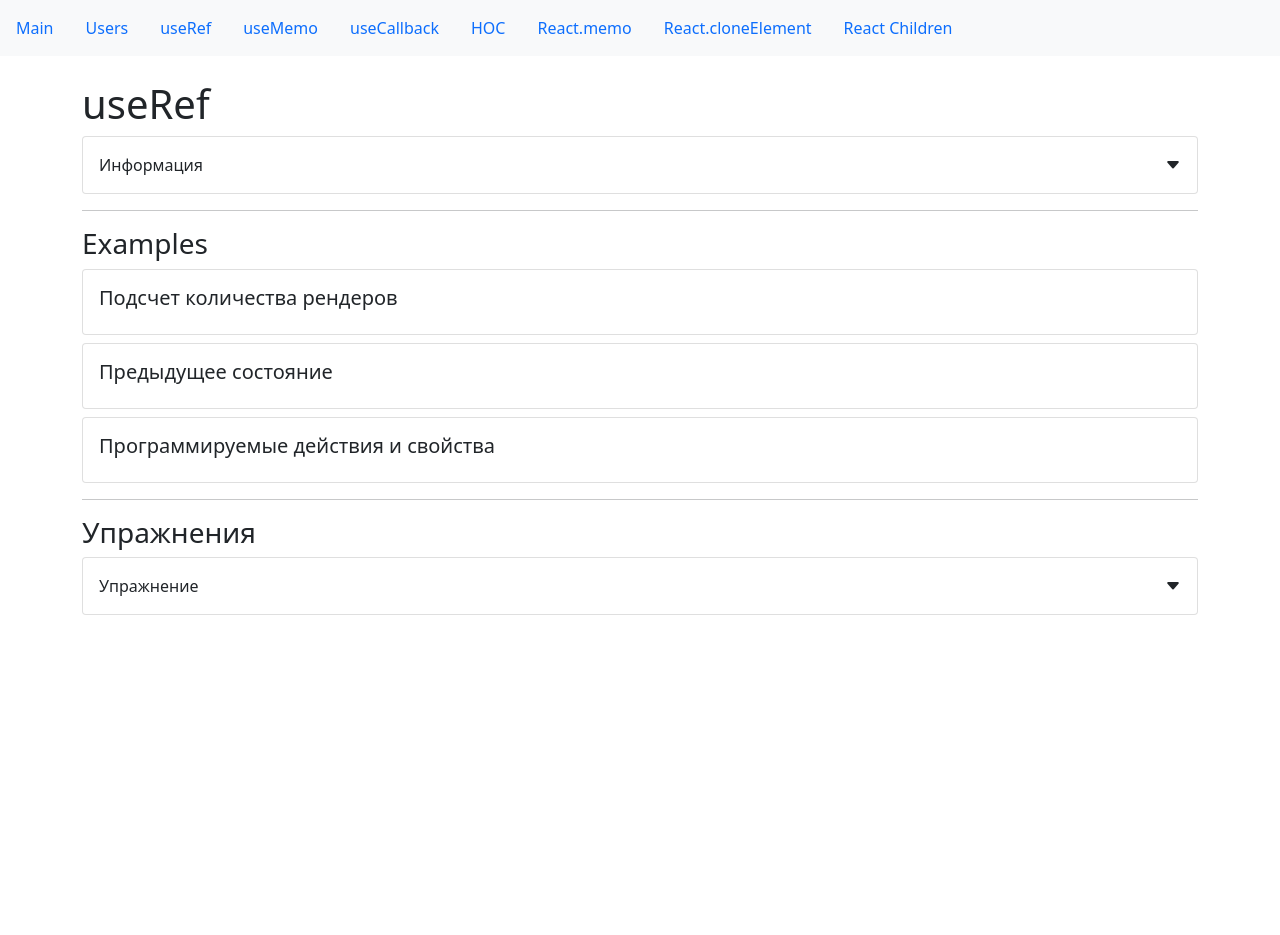
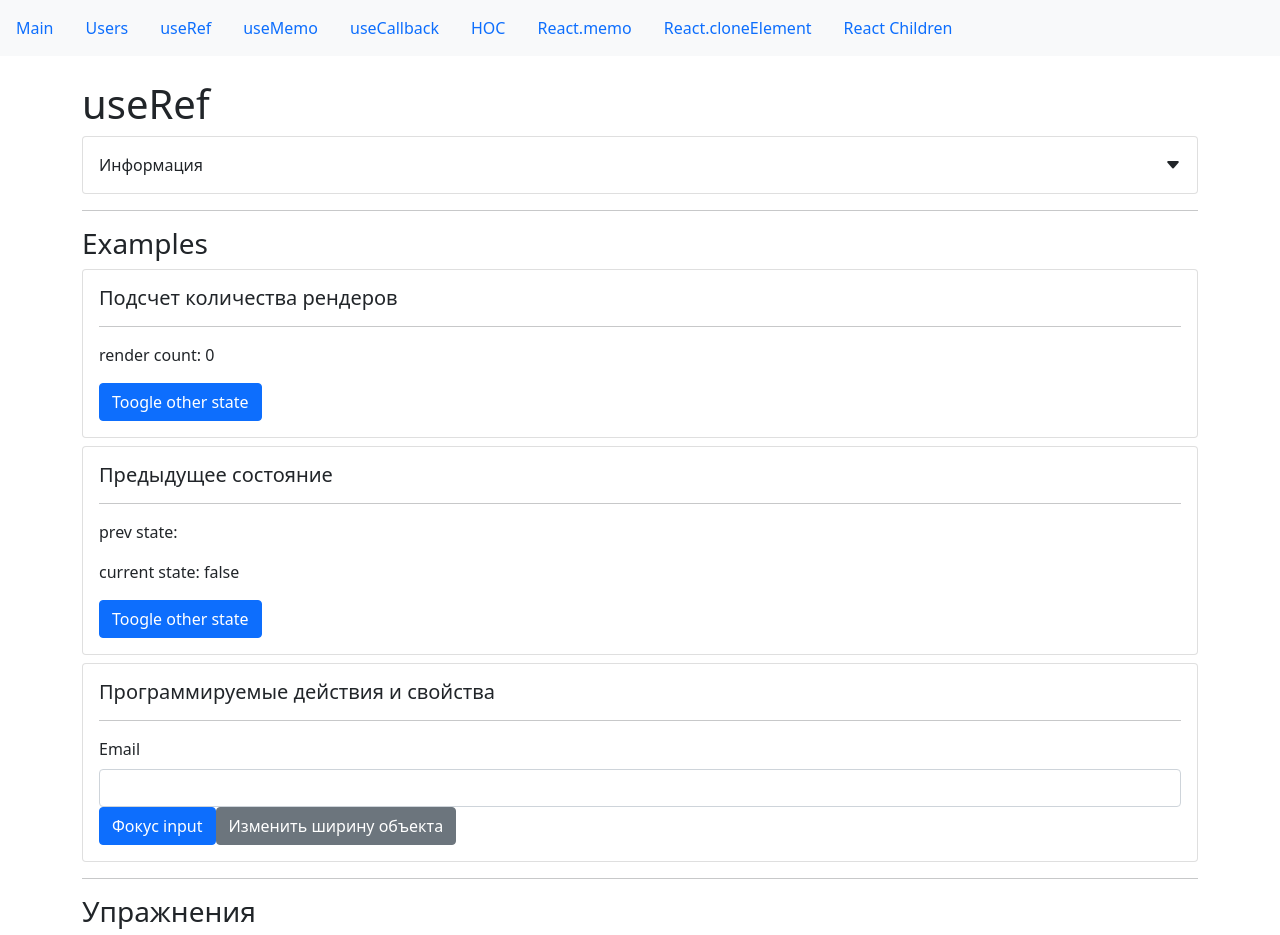
Before and after one commit to Oleg86rus/react-hooks, a React (Create React App) app: page /useRef in a window 1280 px wide. Shown: the top 935 px of the page. Before the commit the page ends 800 px from the top, so only its background shows below. Built offline with nearby package versions, Linux system fonts and the light colour scheme.

Commit message:
useRef, useMemo

```diff
--- a/src/app/components/examples/useMemo/complexCalculate.jsx
+++ b/src/app/components/examples/useMemo/complexCalculate.jsx
@@ -1,15 +1,36 @@
-import React from "react";
+import React, { useEffect, useMemo, useState } from "react";
 import CardWrapper from "../../common/Card";
 import SmallTitle from "../../common/typografy/smallTitle";
+function factorial(n) {
+  return n ? n * factorial(n - 1) : 1;
+}
+function runFactorial(n) {
+  console.log("run factorial");
+  return factorial(n);
+}
 
 const ComplexCalculateExample = () => {
+  const [value, setValue] = useState(100);
+  const [otherState, setOtherState] = useState(false);
+  const buttonColor = otherState ? "primary" : "secondary";
+  useEffect(() => {
+    console.log("render button Color");
+  }, [buttonColor]);
+  useMemo(() => runFactorial(value), [value]);
+  const fact = useMemo(() => runFactorial(value), [value]);
     return (
         <>
             <CardWrapper>
                 <SmallTitle>Кэширование сложных вычислений</SmallTitle>
+              <p>Value: {value}</p>
+              <p>Result fact: {fact}</p>
+              <button className="btn btn-primary ms-2" onClick={() => setValue(prevState => prevState + 10)}>Increment</button>
+              <button className="btn btn-primary ms-2" onClick={() => setValue(prevState => prevState - 10)}>Decrement</button>
             </CardWrapper>
             <CardWrapper>
                 <SmallTitle>Зависимость от сторонних setState</SmallTitle>
+              <button className={"btn ms-2 btn-" + buttonColor} onClick={() => setOtherState(prevState => !prevState)}>Change color</button>
+
             </CardWrapper>
         </>
     );
--- a/src/app/components/examples/useRef/prevState.jsx
+++ b/src/app/components/examples/useRef/prevState.jsx
@@ -1,12 +1,26 @@
-import React from "react";
+import React, { useEffect, useRef, useState } from "react";
 import CardWrapper from "../../common/Card";
 import SmallTitle from "../../common/typografy/smallTitle";
+import Divider from "../../common/divider";
 const PrevStateExample = () => {
-    return (
-        <CardWrapper>
-            <SmallTitle>Предыдущее состояние</SmallTitle>
-        </CardWrapper>
-    );
+  const prevState = useRef("");
+  const [otherState, setOtherState] = useState("false");
+  const toggleOtherState = () => {
+    setOtherState(prevState => prevState === "false" ? "true" : "false");
+  };
+  useEffect(() => {
+    prevState.current = otherState;
+  }, [otherState]);
+  return (
+    <CardWrapper>
+      <SmallTitle>Предыдущее состояние</SmallTitle>
+      <Divider/>
+      <p>prev state: {prevState.current}</p>
+      <p>current state: {otherState}</p>
+
+      <button className='btn btn-primary' onClick={toggleOtherState}>Toogle other state</button>
+    </CardWrapper>
+  );
 };
 
 export default PrevStateExample;
--- a/src/app/components/examples/useRef/programmableActions.jsx
+++ b/src/app/components/examples/useRef/programmableActions.jsx
@@ -1,12 +1,26 @@
-import React from "react";
+import React, { useRef } from "react";
 import CardWrapper from "../../common/Card";
 import SmallTitle from "../../common/typografy/smallTitle";
+import Divider from "../../common/divider";
 const ProgrammableActionsExample = () => {
+  const inputRef = useRef();
+  const handleClick = () => {
+    console.log(inputRef);
+    inputRef.current.focus();
+  };
+  const handleClickWidth = () => {
+    inputRef.current.style.width = "100px";
+  };
     return (
         <CardWrapper>
             <SmallTitle className="card-title">
                 Программируемые действия и свойства
             </SmallTitle>
+          <Divider/>
+          <label htmlFor="email" className='form-label'>Email</label>
+          <input ref={inputRef} type="email" className='form-control' id='email'/>
+          <button className='btn btn-primary' onClick={handleClick}>Фокус input</button>
+          <button className='btn btn-secondary' onClick={handleClickWidth}>Изменить ширину объекта</button>
         </CardWrapper>
     );
 };
--- a/src/app/components/examples/useRef/renderCount.jsx
+++ b/src/app/components/examples/useRef/renderCount.jsx
@@ -1,12 +1,25 @@
-import React from "react";
+import React, { useEffect, useRef, useState } from "react";
 import CardWrapper from "../../common/Card";
 import SmallTitle from "../../common/typografy/smallTitle";
+import Divider from "../../common/divider";
+
 const RenderCountExample = () => {
-    return (
-        <CardWrapper>
-            <SmallTitle>Подсчет количества рендеров</SmallTitle>
-        </CardWrapper>
-    );
+  const renderCount = useRef(0);
+  const [otherState, setOtherState] = useState(false);
+  const toggleOtherState = () => {
+    setOtherState(!otherState);
+  };
+  useEffect(() => {
+    renderCount.current++;
+  });
+  return (
+    <CardWrapper>
+      <SmallTitle>Подсчет количества рендеров</SmallTitle>
+      <Divider/>
+      <p>render count: {renderCount.current}</p>
+      <button className='btn btn-primary' onClick={toggleOtherState}>Toogle other state</button>
+    </CardWrapper>
+  );
 };
 
 export default RenderCountExample;
```
